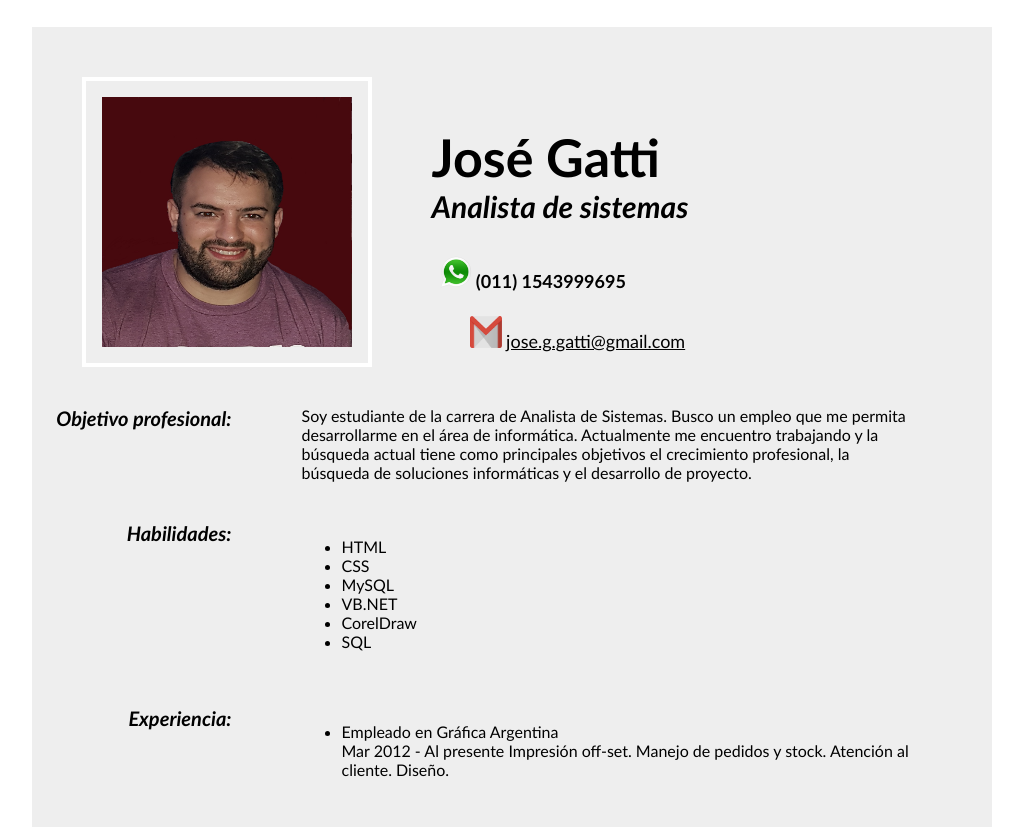
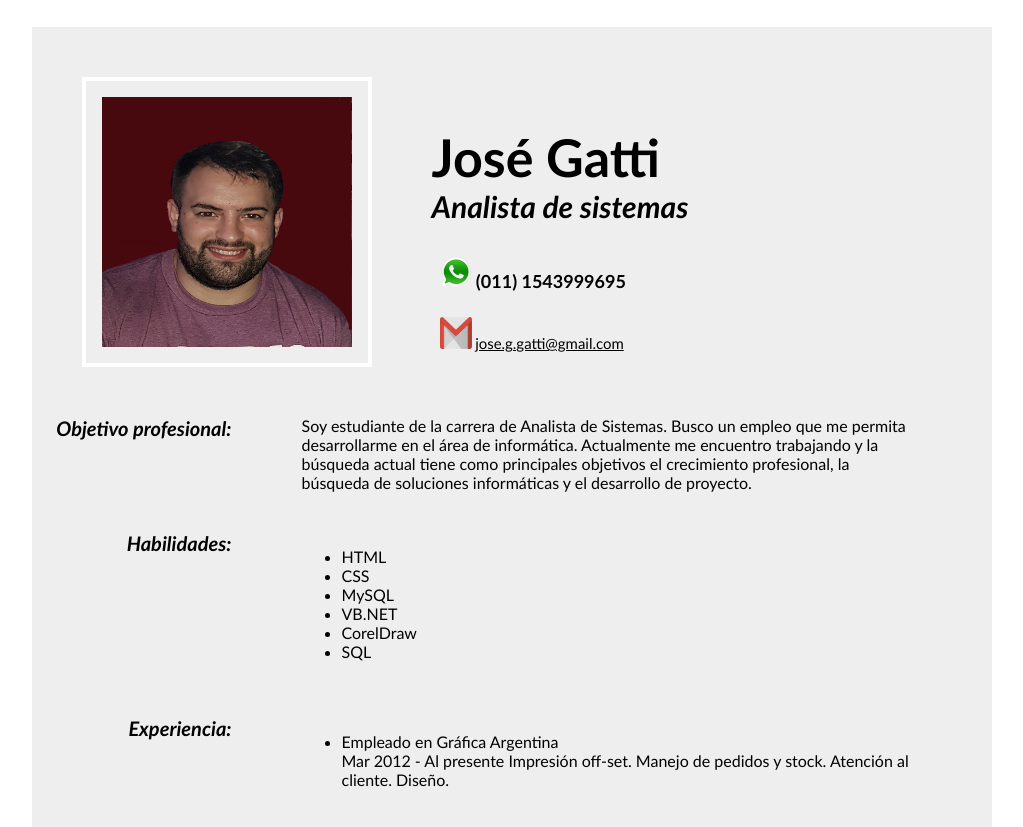
Before and after one commit to GGatti/Cortazar-1er-Proyecto, a plain HTML site: page index.html in a window 1280 px wide. Shown: the top 827 px of the page, without its empty margins (128-1151 px from the left). Drawn offline with Linux system fonts and the light colour scheme.

Commit message:
Update index.html

```diff
--- a/index.html
+++ b/index.html
@@ -61,7 +61,7 @@
 
 <ul class="info_2">
 <h4><img src="images/Whatsapp.png" width="32" height="32" alt="Whatsapp" />  (011) 1543999695 </h4>
-<li class="email"><img src="images/Gmail.png" width="32" height="32" alt="Gmail" /></a> <a href="mailto:jose.g.gatti@gmail.com">jose.g.gatti@gmail.com</a></li>
+<h5><img src="images/Gmail.png" width="32" height="32" alt="Gmail" /></a> <a href="mailto:jose.g.gatti@gmail.com">jose.g.gatti@gmail.com</a></h5>
 
 </ul>
 
```
